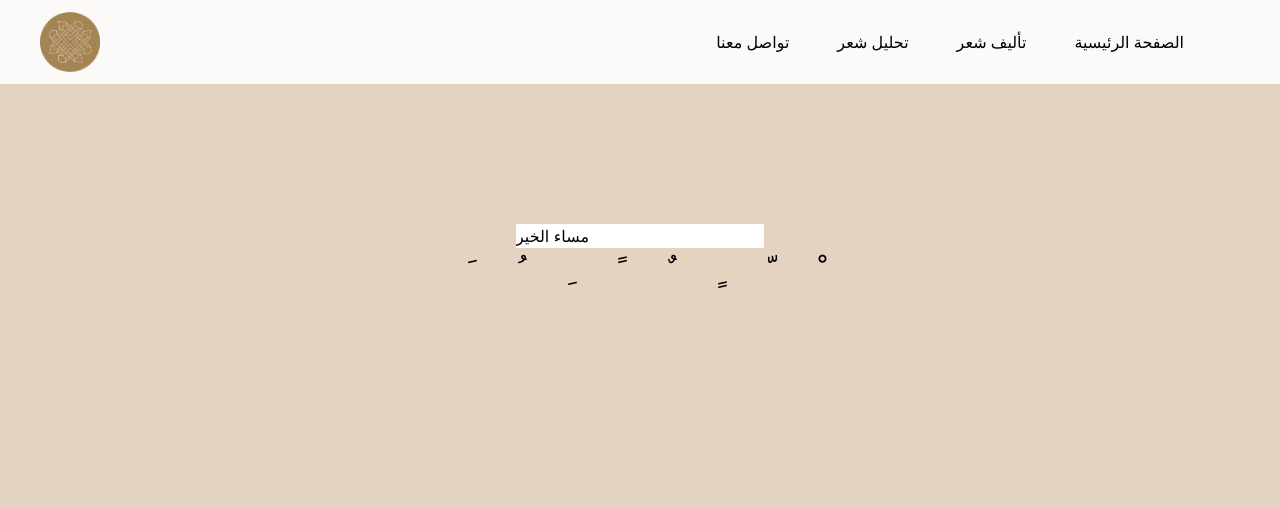
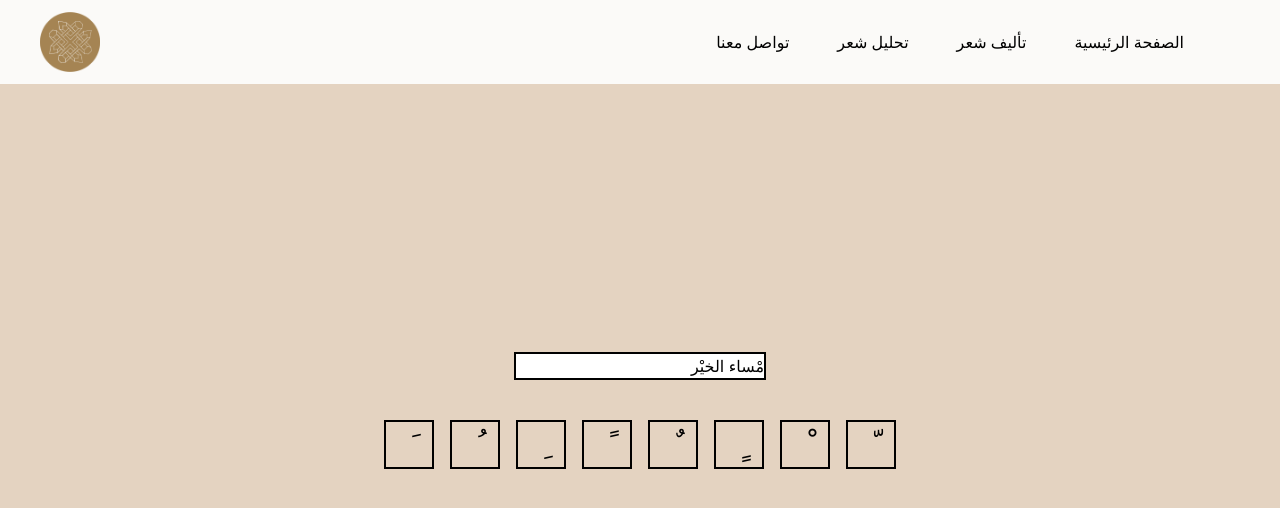
Before and after one commit to wadjih-bencheikh18/arabicthon-front, a React (Create React App) app: page / in a window 1280 px wide. Shown: the top 508 px of the page. Built offline with nearby package versions, Linux system fonts and the light colour scheme.

Commit message:
feat: add techkil and fix it works

```diff
--- a/src/components/Tachkil.jsx
+++ b/src/components/Tachkil.jsx
@@ -1,33 +1,98 @@
 import { useState, useRef } from "react";
 
-export default function Tachkil() {
-  const [input, setInput] = useState({
-    letters: [
+const letters = [
   "\u064E",
   "\u064F",
   "\u0650",
   "\u064B",
   "\u064C",
   "\u064D",
-      "\u0651",
   "\u0652",
-    ],
-    value: "مساء الخير",
+];
+const cLetters = [...letters, "\u0651"];
+const chada = "\u0651";
+export default function Tachkil() {
+  const [input, setInput] = useState({
+    value: "م\u0652ساء الخي\u0652ر",
     start: 0,
   });
   const inputRef = useRef(null);
+  function setStart(select) {
+    if (select) {
+      let start = 0;
+      if (select === 0 || input.value[select - 1] === " ") start = select + 1;
+      else {
+        start = select;
+      }
+      setInput((input) => ({ ...input, start }));
+    }
+  }
+
   function updateValue(letter) {
+    //alert(input.start);
+    if (letter !== chada) {
+      if (letters.includes(input.value[input.start - 1])) {
+        setInput(({ value, start, ...others }) => ({
+          ...others,
+          start: start,
+          value: value.slice(0, start - 1) + letter + value.slice(start),
+        }));
+      } else if (letters.includes(input.value[input.start])) {
+        setInput(({ value, start, ...others }) => ({
+          ...others,
+          start: start,
+          value: value.slice(0, start) + letter + value.slice(start + 1),
+        }));
+      } else if (input.value[input.start] === chada) {
         setInput(({ value, start, ...others }) => ({
           ...others,
           start: start + 1,
+          value: value.slice(0, start + 1) + letter + value.slice(start + 2),
+        }));
+      } else
+        setInput(({ value, start, ...others }) => ({
+          ...others,
+          start: start,
+          value: value.slice(0, start) + letter + value.slice(start),
+        }));
+    } else if (
+      input.value[input.start - 1] !== chada &&
+      input.value[input.start] !== chada
+    ) {
+      if (
+        letters.includes(input.value[input.start - 1]) &&
+        input.value[input.start - 2] !== chada
+      ) {
+        alert("a");
+        setInput(({ value, start, ...others }) => ({
+          ...others,
+          start: start,
+          value: value.slice(0, start - 1) + letter + value.slice(start - 1),
+        }));
+      } else if (letters.includes(input.value[input.start])) {
+        setInput(({ value, start, ...others }) => ({
+          ...others,
+          start: start,
+          value: value.slice(0, start) + letter + value.slice(start),
+        }));
+      } else {
+        alert("c");
+        setInput(({ value, start, ...others }) => ({
+          ...others,
+          start: start,
           value: value.slice(0, start) + letter + value.slice(start),
         }));
       }
+    }
 
-  const createButtons = input.letters.map((letter, i) => (
+    // inputRef.current.focus();
+  }
+
+  const createButtons = cLetters.map((letter, i) => (
     <button
+      key={i}
+      className="border-black border-2 mt-10 mx-2"
       style={{ fontSize: "30px", width: "50px" }}
-      key={i}
       onClick={() => updateValue(letter)}
     >
       {letter}
@@ -35,20 +100,28 @@ export default function Tachkil() {
   ));
 
   return (
-    <div>
+    <div className="mt-32">
       <input
+        style={{ direction: "rtl" }}
+        className="border-black border-2 text-right "
         ref={inputRef}
         onClick={({ target }) => {
-          const start = target.selectionStart;
-          if (start) setInput((input) => ({ ...input, start }));
+          setStart(target.selectionStart);
         }}
         value={input.value}
         onChange={({ target }) => {
-          alert(target);
+          if (
+            (target.value.length > input.value.length &&
+              cLetters.includes(target.value[input.start])) ||
+            (target.value.length < input.value.length &&
+              cLetters.includes(input.value[input.start - 1]))
+          ) {
             setInput((input) => ({
               ...input,
+              start: target.selectionStart,
               value: target.value,
             }));
+          }
         }}
       />
 
```
Lines whose indentation alone changed are shown as unchanged.
